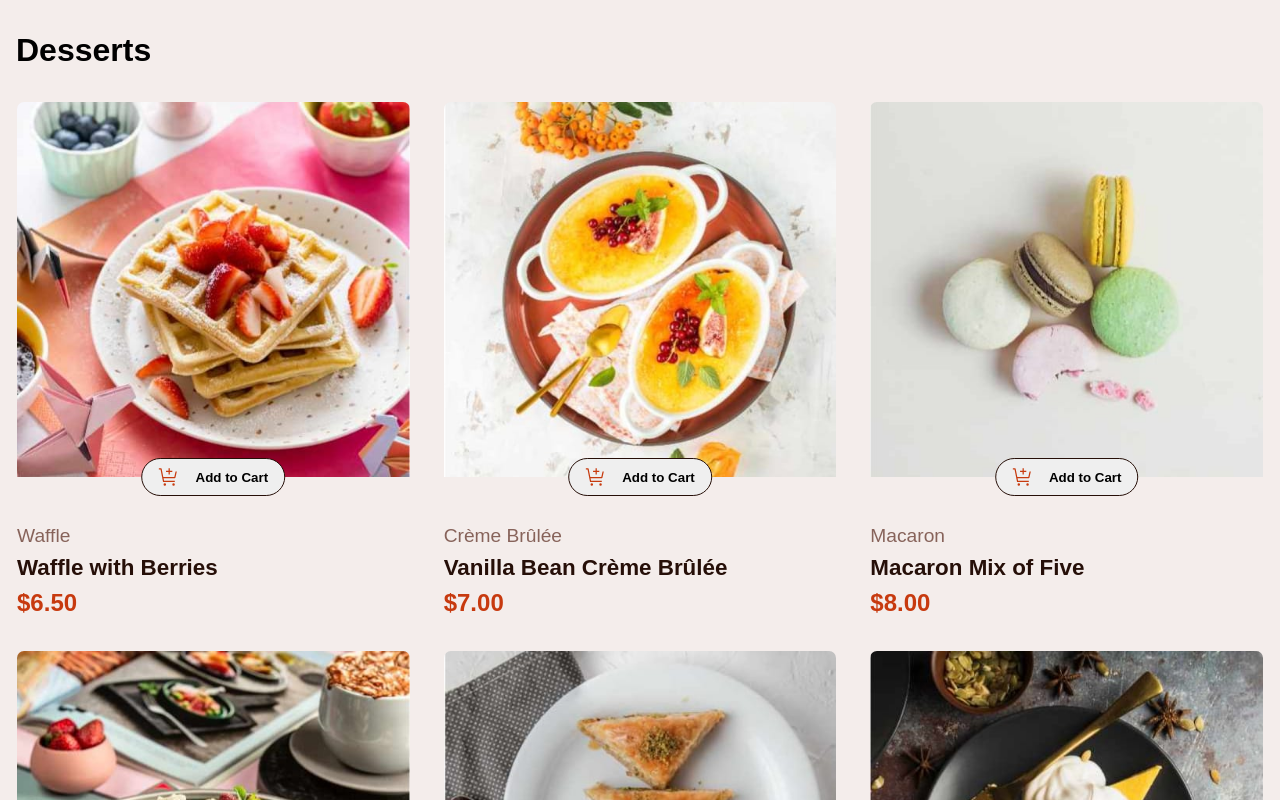
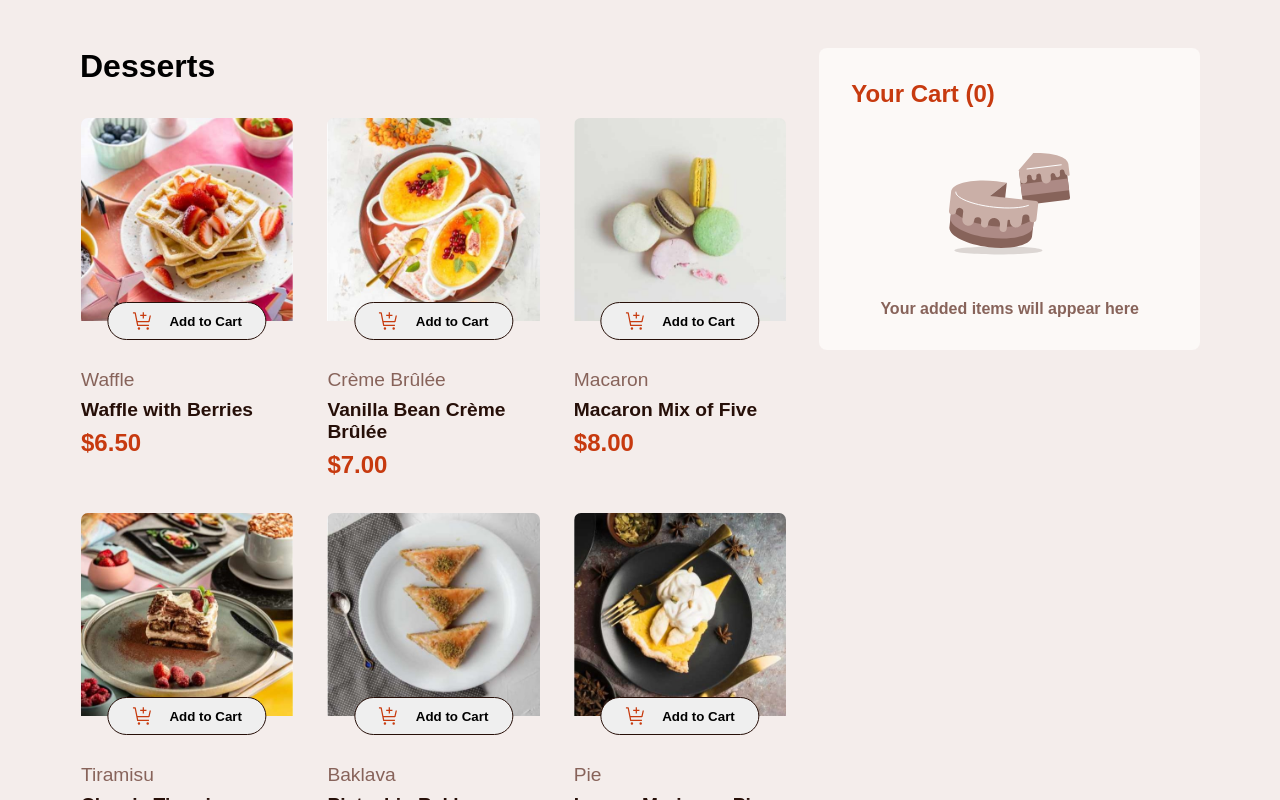
Before and after one commit to ClaudiaRamirezD/Prodcut-list-with-cart, a React (Vite) app: page / in a window 1280 px wide. Shown: the top 800 px of the page. Built offline with nearby package versions, Linux system fonts and the light colour scheme.

Commit message:
desktop finished

```diff
--- a/src/App.css
+++ b/src/App.css
@@ -25,10 +25,14 @@ body {
     font-size: 1rem;
 }
 
-main {
+.main-layout {
     padding: 2rem 1rem;
     background-color: var(--rose-100);
+    display: flex;
+    flex-direction: column;
 }
+
+
 
 .products-grid {
     padding-block: 2rem;
@@ -257,15 +261,12 @@ picture {
 
 .modal-backdrop {
     position: fixed;
-    top: 0;
-    left: 0;
-    width: 100%;
-    height: 100%;
+    inset: 0;
     background: rgba(0, 0, 0, 0.6);
     z-index: 1000;
     display: flex;
     justify-content: center;
-    align-items: flex-start; /* mejor que padding-top si usas scroll */
+    align-items: center;
     overflow-y: auto; /* permite scroll */
     box-sizing: border-box;
     padding-top: 4rem;
@@ -378,6 +379,7 @@ picture {
     font-size: 1.5rem;
 }
 
+
 @media (max-width: 900px) {
     .products-grid {
         grid-template-columns: repeat(2, 1fr);
@@ -389,3 +391,37 @@ picture {
         grid-template-columns: 1fr;
     }
 }
+
+@media (min-width: 1024px) {
+    .main-layout {
+        flex-direction: row;
+        padding: 3rem 5rem;
+        gap: 2rem;
+    }
+
+    .products-wrapper {
+        width: 65%;
+    }
+
+    .cart-wrapper {
+        width: 35%;
+    }
+
+
+    .btn-add{
+        width: 75%;
+    }
+
+    .product-name{
+        font-size: 1.2rem;
+    }
+
+    .modal-backdrop {
+    align-items: center; /* centra verticalmente */
+    padding-top: 0;       /* elimina el espacio superior */
+    }
+
+    .modal{
+        width: 50%;
+    }
+}
--- a/src/App.jsx
+++ b/src/App.jsx
@@ -4,20 +4,42 @@ import './App.css';
 import ProductCard from './components/ProductCard';
 import Cart from './components/Cart';
 import useCart from './hooks/useCart';
+import OrderConfirmationModal from './components/OrderConfirmationModal';
 
 
 function App() {
   const {
     cart,
-      groupedCart,
     total,
     totalItems,
     addToCart,
-      removeFromCart
+    removeFromCart,
+    clearCart
   } = useCart();
 
+  const [isConfirmed, setIsConfirmed] = useState(false);
+
+  const handleReset = () => {
+    clearCart();
+    setIsConfirmed(false);
+    window.scrollTo({ top: 0, behavior: 'smooth' });
+  };
+
+  const [isModalOpen, setIsModalOpen] = useState(false);
+
+  const handleConfirmOrder = () => {
+    setIsModalOpen(true);
+  };
+
+  const handleCloseModal = () => {
+    setIsModalOpen(false);
+  };
+
+
+
   return (
-    <main>
+    <main className="main-layout">
+      <div className='products-wrapper'>
         <h1>Desserts</h1>
         <section className="products-grid">
           {products.map((product) => (
@@ -30,13 +52,26 @@ function App() {
               />
           ))}
         </section>
+      </div>
 
+      <div className='cart-wrapper'>
         <Cart
-        cart={groupedCart}
+          cart={cart}
           total={total}
           totalItems={totalItems}
           onRemoveFromCart={removeFromCart}
+          clearCart={clearCart}
+          onConfirmOrder={handleConfirmOrder}
         />
+      </div>
+      {isModalOpen && (
+        <OrderConfirmationModal
+          cart={cart}
+          total={total}
+          onClose={handleCloseModal}
+          onReset={handleReset}
+        />
+      )}
     </main>
   );
 }
--- a/src/components/Cart.jsx
+++ b/src/components/Cart.jsx
@@ -1,6 +1,6 @@
 import { useState } from "react";
 import OrderConfirmationModal from "./OrderConfirmationModal";
-function Cart({ cart, total, totalItems, onRemoveFromCart }) {
+function Cart({ cart, total, totalItems, onRemoveFromCart, clearCart }) {
     const [isConfirmed, setIsConfirmed] = useState(false);
 
     return (
@@ -50,9 +50,12 @@ function Cart({ cart, total, totalItems, onRemoveFromCart }) {
                             <p>This is a <span>carbon-neutral</span> delivery</p>
                         </div>
 
-                        <button className='btn-confirm' onClick={() => setIsConfirmed(true)}>
-                            Confirm Order
-                        </button>
+                        {cart.length > 0 && (
+                            <button className="btn-confirm" onClick={() => setIsConfirmed(true)}>
+                                Confirm Order
+                            </button>
+                        )}
+
                     </>
             )}
             {isConfirmed && (
@@ -60,10 +63,7 @@ function Cart({ cart, total, totalItems, onRemoveFromCart }) {
                     cart={cart}
                     total={total}
                     onClose={() => setIsConfirmed(false)}
-                    onReset={() => {
-                    // vaciar carrito y reiniciar cantidad
-                    cart.forEach(item => onRemoveFromCart(item.id)); // o puedes usar una función `resetCart()`
-                    }}
+                    onReset={clearCart}
                 />
             )}
         </section>
--- a/src/components/OrderConfirmationModal.jsx
+++ b/src/components/OrderConfirmationModal.jsx
@@ -42,8 +42,10 @@ function OrderConfirmationModal({ cart, total, onClose, onReset }) {
                 </div>
                 <button className="start-order btn-confirm" onClick={() => {
                     onReset();
-                    onClose();
-                    window.scrollTo({ top: 0, behavior: 'smooth' });
+                    setTimeout(() => {
+                        onClose();
+                        window.scrollTo({ top: 0, behavior: 'smooth' });
+                    }, 0);
                 }}
                 >
                         Start New Order
--- a/src/hooks/useCart.js
+++ b/src/hooks/useCart.js
@@ -41,12 +41,17 @@ export default function useCart() {
         return cart.reduce((sum, item) => sum + item.quantity, 0);
     }, [cart]);
 
+    const clearCart = () => {
+        setCart([]);
+    };
+
     return {
         cart,
         groupedCart,
         total,
         totalItems,
         addToCart,
-        removeFromCart
+        removeFromCart,
+        clearCart,
     };
 }
```
Lines whose indentation alone changed are shown as unchanged.
